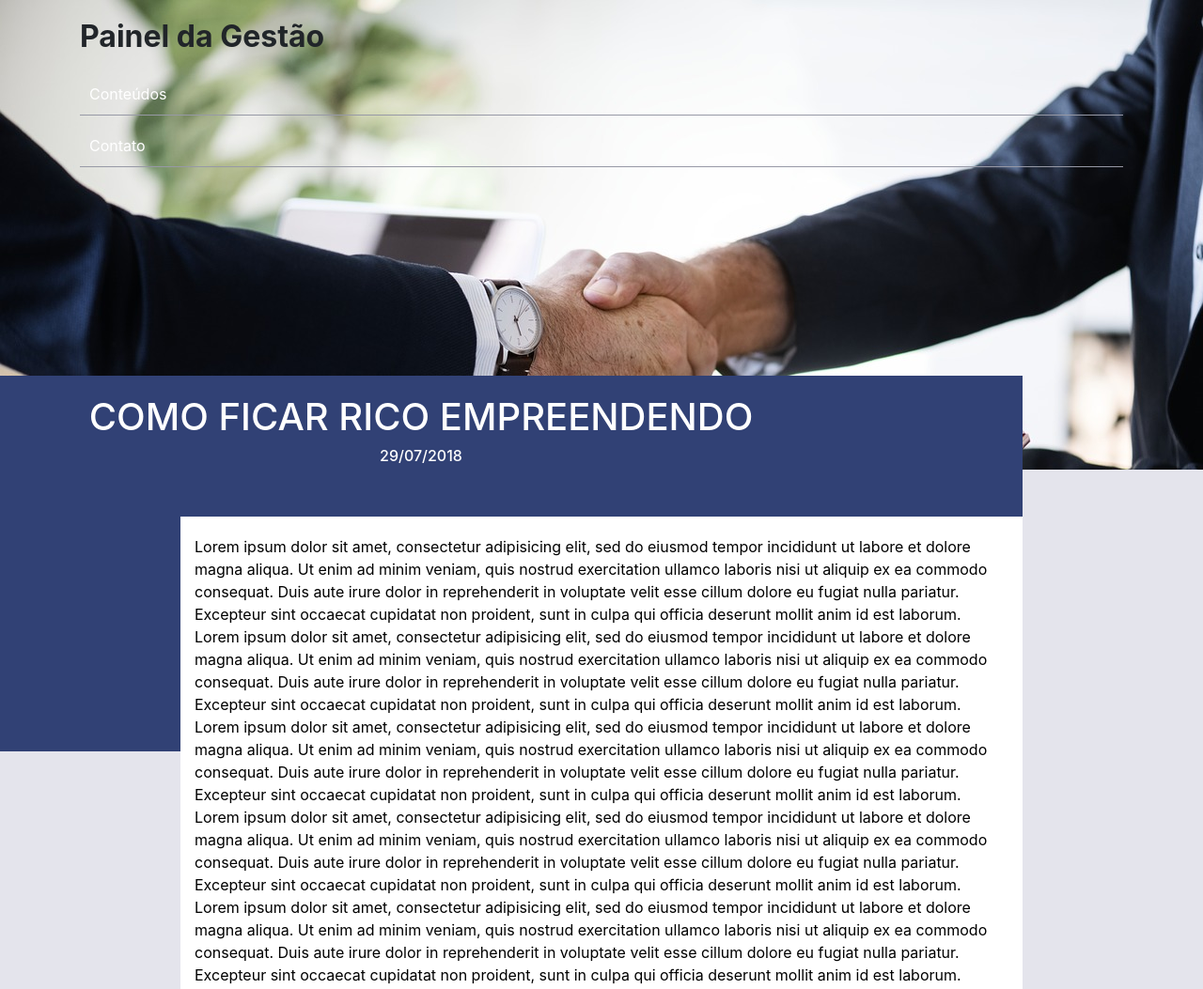
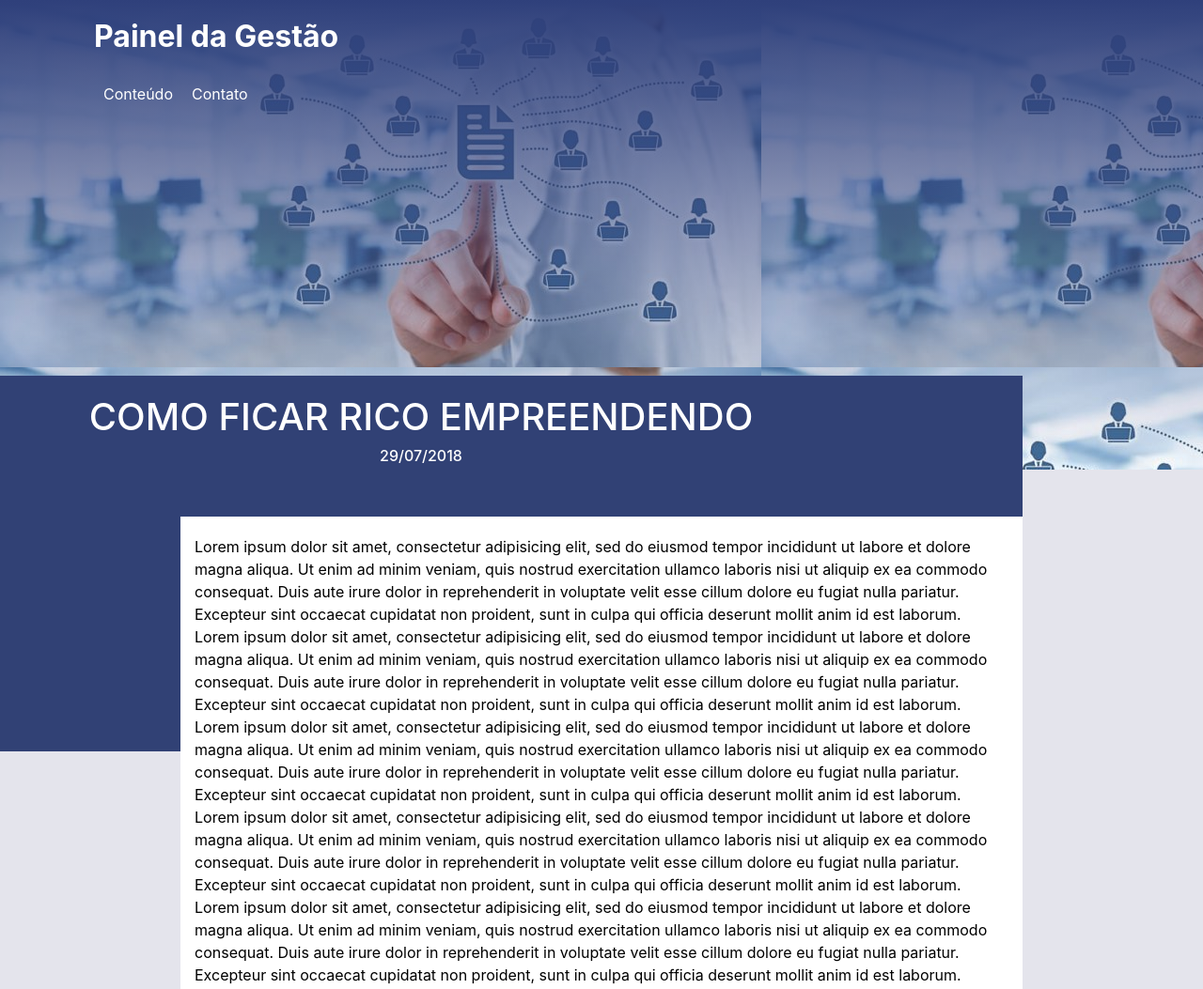
Before and after one commit to grupomaneirinho/blog_paineldaGestao, a website: page content_page.html in a window 1280 px wide. Shown: the top 1053 px of the page at 94% size. Drawn offline with nearby package versions, Linux system fonts and the light colour scheme.

Commit message:
content page 70 por cento

```diff
--- a/content_page.html
+++ b/content_page.html
@@ -11,16 +11,16 @@
 	<body>
 		<header class="cabecalhoPrincipal">
 			<div class="container">
+				<div class="col-md-12 align-self-center">
 					<h1 class="cabecalhoPrincipal-titulo">
 						<a href="#">Painel da Gestão</a>
 					</h1>
 					<nav class="cabecalhoPrincipal-nav">
-				<a class="cabecalhoPrincipal-nav-link" href="#">Conteúdos</a>
+						<a class="cabecalhoPrincipal-nav-link" href="#">Conteúdo</a>
 						<a class="cabecalhoPrincipal-nav-link" href="#">Contato</a>
 					</nav>
 				</div>
-			<!--<img class="img-fluid" src="img/business.jpg">-->
-			<!--aqui será posicionada a imagm <img class="img-fluid" src="img/nomedaimagem.extenção">-->
+			</div>
 		</header>
 		<main class="conteudo">
 			<div class="titulo-conteudo">
--- a/css/content_page.css
+++ b/css/content_page.css
@@ -3,10 +3,18 @@ body{
 }
 
 .cabecalhoPrincipal{
-    background-image: url("../img/business.jpg");
-
+    background-image:
+        linear-gradient(
+            to top,
+            rgba(0,0,0,0),
+            rgba(47,64,123,1)
+        ),
+        url("../imgs/img-5.jpeg");
+    width: 100%;
     height: 500px;
     padding: 20px 0;
+    display: flex;
+
 }
 
 .cabecalhoPrincipal-titulo {
@@ -17,7 +25,11 @@ body{
 
 .cabecalhoPrincipal-titulo a {
     text-decoration: none;
-    color: inherit;
+    color: #ffffff;
+}
+
+.cabecalhoPrincipal-nav{
+    display: flex;
 }
 
 .cabecalhoPrincipal-nav-link {
@@ -28,7 +40,6 @@ body{
     text-decoration: none;
     transition: .5s;
     display: block;
-    border-bottom: 1px solid #9799A6;
 }
 
 .titulo-conteudo{
```
Also changed, not shown: imgs/cloud-computing.jpg (added), imgs/img-5.jpeg (renamed from imgs/photo-1.jpeg). Lines whose indentation alone changed are shown as unchanged.
